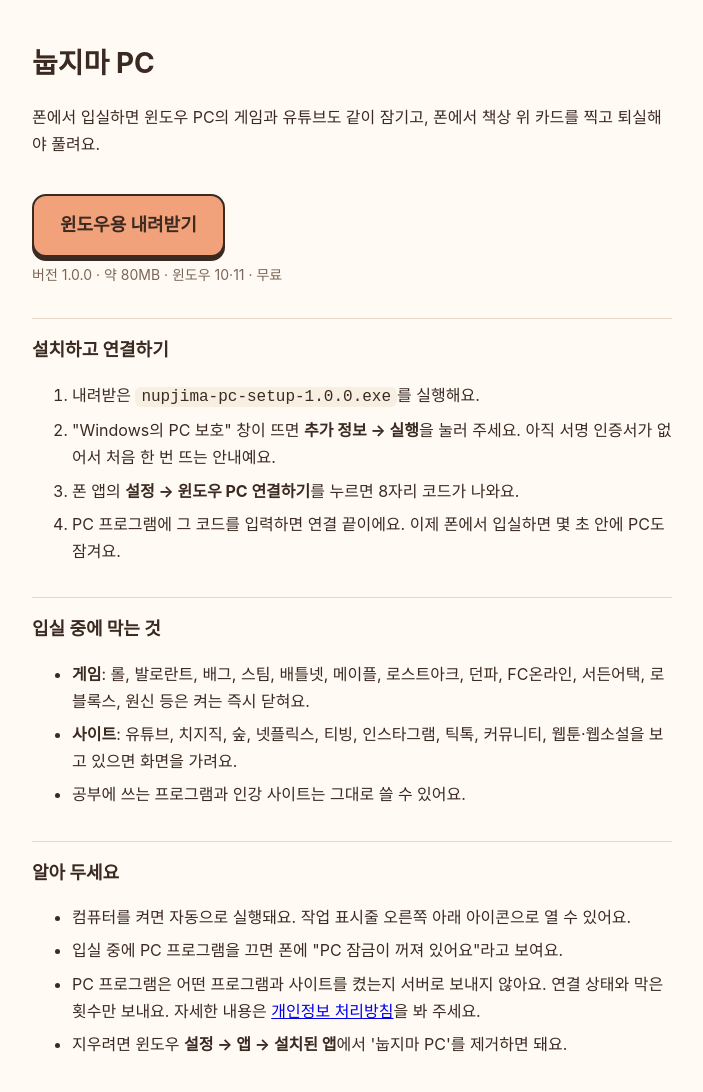
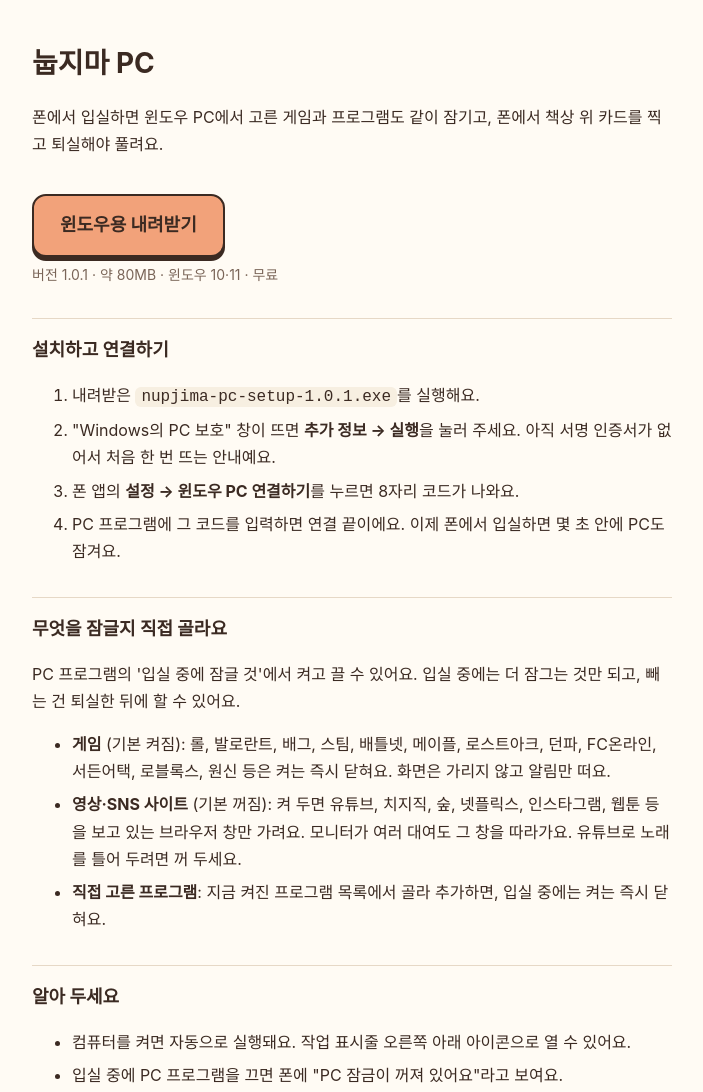
Before and after one commit to ilu95/focus-switch-privacy, a plain HTML site: page pc.html in a window 1280 px wide. Shown: the top 1092 px of the page, without its empty margins (288-991 px from the left). Drawn offline with Linux system fonts and the light colour scheme.

Commit message:
눕지마 PC 1.0.1: 잠글 것 직접 고르기, 사이트는 그 창만 가림(모니터 여러 대)
Co-Authored-By: Claude Opus 5.5 <noreply@anthropic.com>

```diff
--- a/pc.html
+++ b/pc.html
@@ -19,29 +19,31 @@
 <body>
 <main>
 <h1>눕지마 PC</h1>
-<p>폰에서 입실하면 윈도우 PC의 게임과 유튜브도 같이 잠기고, 폰에서 책상 위 카드를 찍고 퇴실해야 풀려요.</p>
-<a class="btn" href="nupjima-pc-setup-1.0.0.exe" download>윈도우용 내려받기</a>
-<div class="muted">버전 1.0.0 · 약 80MB · 윈도우 10·11 · 무료</div>
+<p>폰에서 입실하면 윈도우 PC에서 고른 게임과 프로그램도 같이 잠기고, 폰에서 책상 위 카드를 찍고 퇴실해야 풀려요.</p>
+<a class="btn" href="nupjima-pc-setup-1.0.1.exe" download>윈도우용 내려받기</a>
+<div class="muted">버전 1.0.1 · 약 80MB · 윈도우 10·11 · 무료</div>
 
 <h2>설치하고 연결하기</h2>
 <ol>
-  <li>내려받은 <code>nupjima-pc-setup-1.0.0.exe</code>를 실행해요.</li>
+  <li>내려받은 <code>nupjima-pc-setup-1.0.1.exe</code>를 실행해요.</li>
   <li>"Windows의 PC 보호" 창이 뜨면 <b>추가 정보 → 실행</b>을 눌러 주세요. 아직 서명 인증서가 없어서 처음 한 번 뜨는 안내예요.</li>
   <li>폰 앱의 <b>설정 → 윈도우 PC 연결하기</b>를 누르면 8자리 코드가 나와요.</li>
   <li>PC 프로그램에 그 코드를 입력하면 연결 끝이에요. 이제 폰에서 입실하면 몇 초 안에 PC도 잠겨요.</li>
 </ol>
 
-<h2>입실 중에 막는 것</h2>
+<h2>무엇을 잠글지 직접 골라요</h2>
+<p>PC 프로그램의 '입실 중에 잠글 것'에서 켜고 끌 수 있어요. 입실 중에는 더 잠그는 것만 되고, 빼는 건 퇴실한 뒤에 할 수 있어요.</p>
 <ul>
-  <li><b>게임</b>: 롤, 발로란트, 배그, 스팀, 배틀넷, 메이플, 로스트아크, 던파, FC온라인, 서든어택, 로블록스, 원신 등은 켜는 즉시 닫혀요.</li>
-  <li><b>사이트</b>: 유튜브, 치지직, 숲, 넷플릭스, 티빙, 인스타그램, 틱톡, 커뮤니티, 웹툰·웹소설을 보고 있으면 화면을 가려요.</li>
-  <li>공부에 쓰는 프로그램과 인강 사이트는 그대로 쓸 수 있어요.</li>
+  <li><b>게임</b> (기본 켜짐): 롤, 발로란트, 배그, 스팀, 배틀넷, 메이플, 로스트아크, 던파, FC온라인, 서든어택, 로블록스, 원신 등은 켜는 즉시 닫혀요. 화면은 가리지 않고 알림만 떠요.</li>
+  <li><b>영상·SNS 사이트</b> (기본 꺼짐): 켜 두면 유튜브, 치지직, 숲, 넷플릭스, 인스타그램, 웹툰 등을 보고 있는 브라우저 창만 가려요. 모니터가 여러 대여도 그 창을 따라가요. 유튜브로 노래를 틀어 두려면 꺼 두세요.</li>
+  <li><b>직접 고른 프로그램</b>: 지금 켜진 프로그램 목록에서 골라 추가하면, 입실 중에는 켜는 즉시 닫혀요.</li>
 </ul>
 
 <h2>알아 두세요</h2>
 <ul>
   <li>컴퓨터를 켜면 자동으로 실행돼요. 작업 표시줄 오른쪽 아래 아이콘으로 열 수 있어요.</li>
   <li>입실 중에 PC 프로그램을 끄면 폰에 "PC 잠금이 꺼져 있어요"라고 보여요.</li>
+  <li>예전 버전을 쓰고 있다면 새 버전을 내려받아 다시 설치하면 돼요. 연결은 그대로 남아요.</li>
   <li>PC 프로그램은 어떤 프로그램과 사이트를 켰는지 서버로 보내지 않아요. 연결 상태와 막은 횟수만 보내요. 자세한 내용은 <a href="./">개인정보 처리방침</a>을 봐 주세요.</li>
   <li>지우려면 윈도우 <b>설정 → 앱 → 설치된 앱</b>에서 '눕지마 PC'를 제거하면 돼요.</li>
 </ul>
```
Also changed, not shown: 2 other files.
